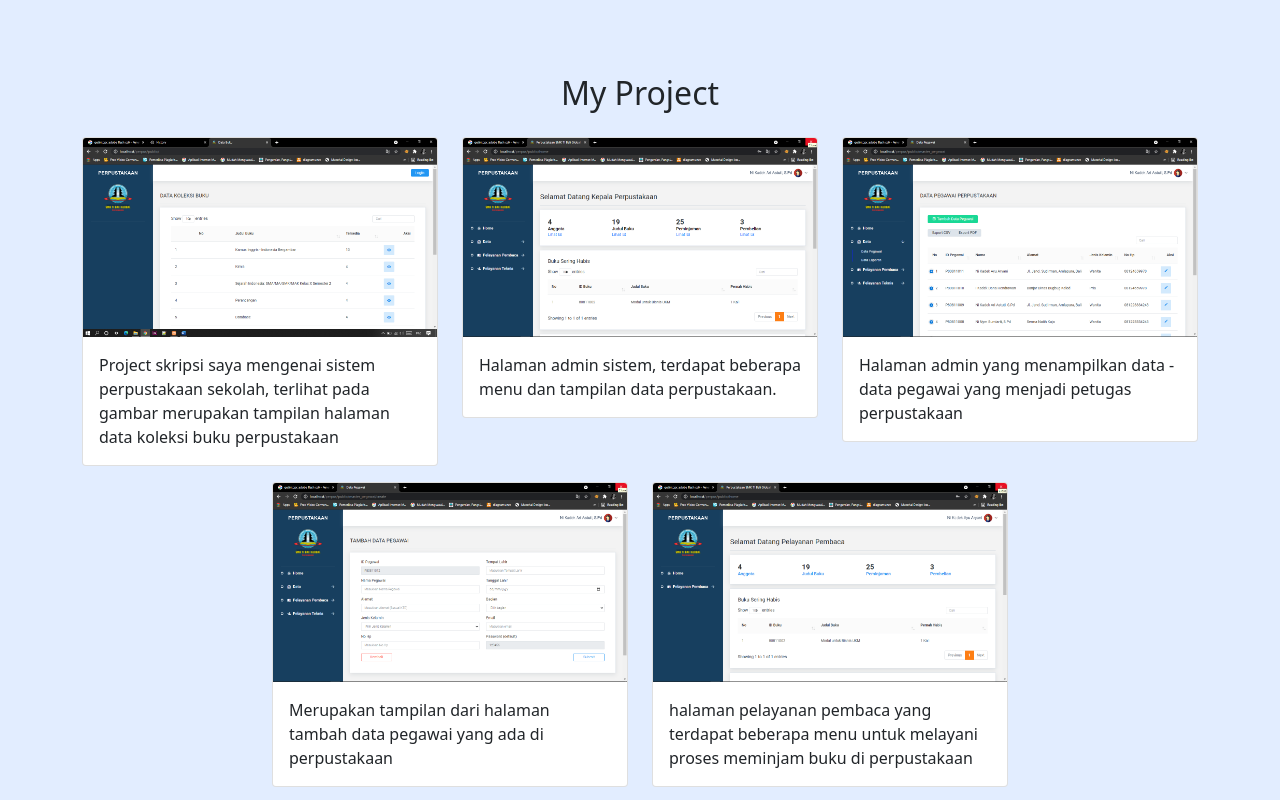
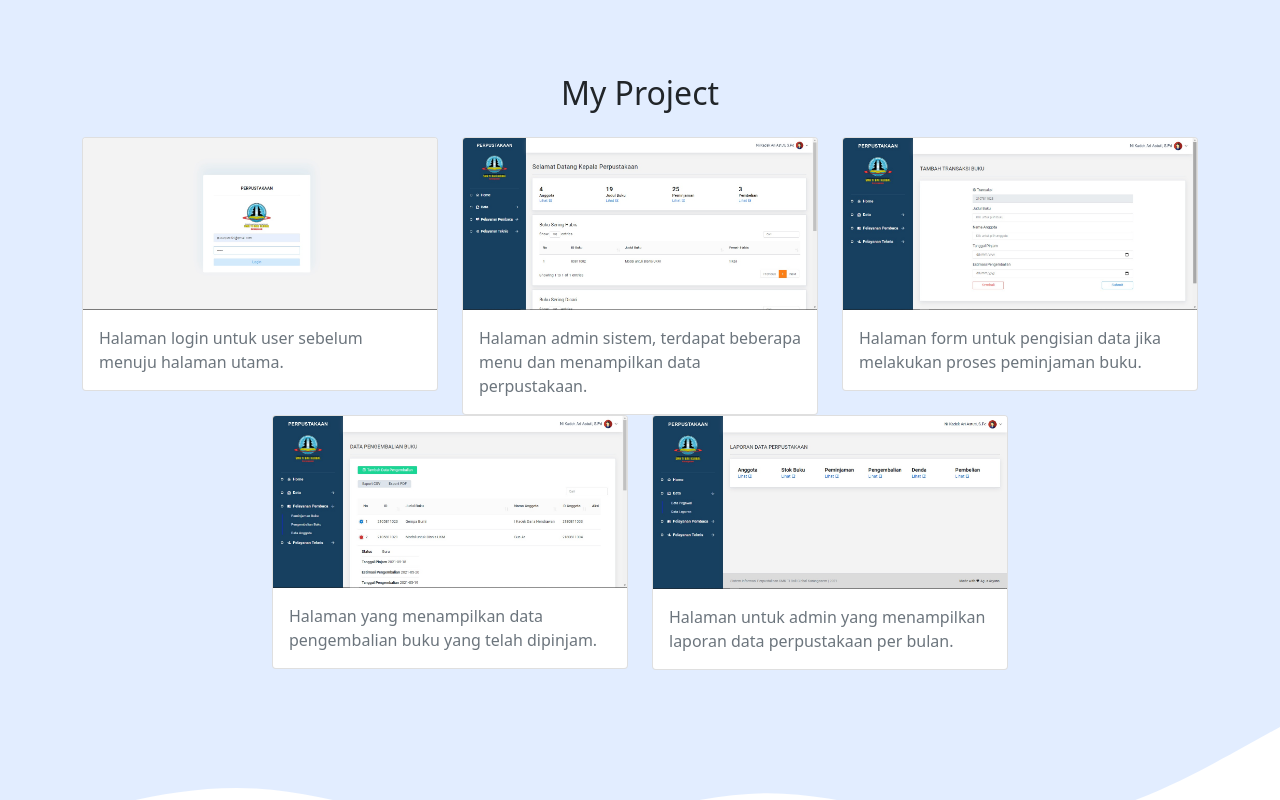
Before and after one commit to agusaryana/agusaryana.github.io, a plain HTML site: page index.html in a window 1280 px wide. Shown: the part 1520-2320 px from the top of the page. Drawn offline with nearby package versions, Linux system fonts and the light colour scheme.

Commit message:
update biodata

```diff
--- a/index.html
+++ b/index.html
@@ -49,9 +49,12 @@
     <section class="jumbotron text-center">
       <img src="img/agus.jpg" alt="Agus Aryana" width="200" class="rounded-circle img-thumbnail" />
       <h1 class="display-4 fw-bold">I Putu Agus Aryana</h1>
-      <p class="lead">Fresh Graduate | S1 Sistem Informasi | 0813 3806 7286</p>
+      <p class="lead fw-bold">
+        Fresh Graduate | S1-Sistem Informasi <br />
+        gusaryana04@gmail.com | 0813 3806 7286
+      </p>
       <br />
-      <p class="lead">gusaryana04@gmail.com</p>
+      <p class="lead fw-bold"></p>
       <svg xmlns="http://www.w3.org/2000/svg" viewBox="0 0 1440 320">
         <path
           fill="#fff"
@@ -72,13 +75,13 @@
         </div>
         <div class="row justify-content-center fs-5 text-center">
           <div class="col-md-4">
-            <p>
+            <p class="text-center text-secondary">
               Saya merupakan lulusan mahasiswa ITB STIKOM Bali tahun 2021, Saya mengambil program S-1 Sistem Informasi dengan mengambil Konsentrasi Intelligent System. Saya lulus dengan tugas akhir yang berjudul Sistem Informasi
               Perpustakaan Di SMK TI Bali Global Karangasem Berbasis Website Menggunanak Framework Laravel.
             </p>
           </div>
           <div class="col-md-4">
-            <p>Kemampuan yang saya miliki yaitu web desain menggunakan bahasa pemrograman HTML, CSS, PHP, Java Script, dengan framework (Bootstrap dan laravel).</p>
+            <p class="text-secondary">Kemampuan yang saya miliki yaitu web desain menggunakan bahasa pemrograman HTML, CSS, PHP, Java Script, dengan framework (Bootstrap dan laravel).</p>
           </div>
         </div>
       </div>
@@ -103,41 +106,41 @@
         <div class="row justify-content-center">
           <div class="col-md-4 mb-3">
             <div class="card">
-              <img src="img/project/s1.png" class="card-img-top" alt="Project1" />
+              <img src="img/project/gambar1.jpg" class="card-img-top" alt="Project1" />
               <div class="card-body">
-                <p class="card-text">Project skripsi saya mengenai sistem perpustakaan sekolah, terlihat pada gambar merupakan tampilan halaman data koleksi buku perpustakaan</p>
+                <p class="card-text text-secondary">Halaman login untuk user sebelum menuju halaman utama.</p>
               </div>
             </div>
           </div>
           <div class="col-md-4">
             <div class="card">
-              <img src="img/project/s2.png" class="card-img-top" alt="Project2" />
+              <img src="img/project/gambar2.jpg" class="card-img-top" alt="Project2" />
               <div class="card-body">
-                <p class="card-text">Halaman admin sistem, terdapat beberapa menu dan tampilan data perpustakaan.</p>
+                <p class="card-text text-secondary">Halaman admin sistem, terdapat beberapa menu dan menampilkan data perpustakaan.</p>
               </div>
             </div>
           </div>
           <div class="col-md-4">
             <div class="card">
-              <img src="img/project/s3.png" class="card-img-top" alt="Project3" />
+              <img src="img/project/gambar3.jpg" class="card-img-top" alt="Project3" />
               <div class="card-body">
-                <p class="card-text">Halaman admin yang menampilkan data - data pegawai yang menjadi petugas perpustakaan</p>
+                <p class="card-text text-secondary">Halaman form untuk pengisian data jika melakukan proses peminjaman buku.</p>
               </div>
             </div>
           </div>
           <div class="col-md-4">
             <div class="card">
-              <img src="img/project/s4.png" class="card-img-top" alt="Project4" />
+              <img src="img/project/gambar4.jpg" class="card-img-top" alt="Project4" />
               <div class="card-body">
-                <p class="card-text">Merupakan tampilan dari halaman tambah data pegawai yang ada di perpustakaan</p>
+                <p class="card-text text-secondary">Halaman yang menampilkan data pengembalian buku yang telah dipinjam.</p>
               </div>
             </div>
           </div>
           <div class="col-md-4">
             <div class="card">
-              <img src="img/project/s5.png" class="card-img-top" alt="Project5" />
+              <img src="img/project/gambar5.jpg" class="card-img-top" alt="Project5" />
               <div class="card-body">
-                <p class="card-text">halaman pelayanan pembaca yang terdapat beberapa menu untuk melayani proses meminjam buku di perpustakaan</p>
+                <p class="card-text text-secondary">Halaman untuk admin yang menampilkan laporan data perpustakaan per bulan.</p>
               </div>
             </div>
           </div>
```
Also changed, not shown: img/project/gambar1.jpg (added), img/project/gambar2.jpg (added), img/project/gambar3.jpg (added), img/project/gambar4.jpg (added), img/project/gambar5.jpg (added), img/project/s1.png (deleted), img/project/s2.png (deleted), img/project/s3.png (deleted), img/project/s4.png (deleted), img/project/s5.png (deleted), img/project/s6.png (deleted).
